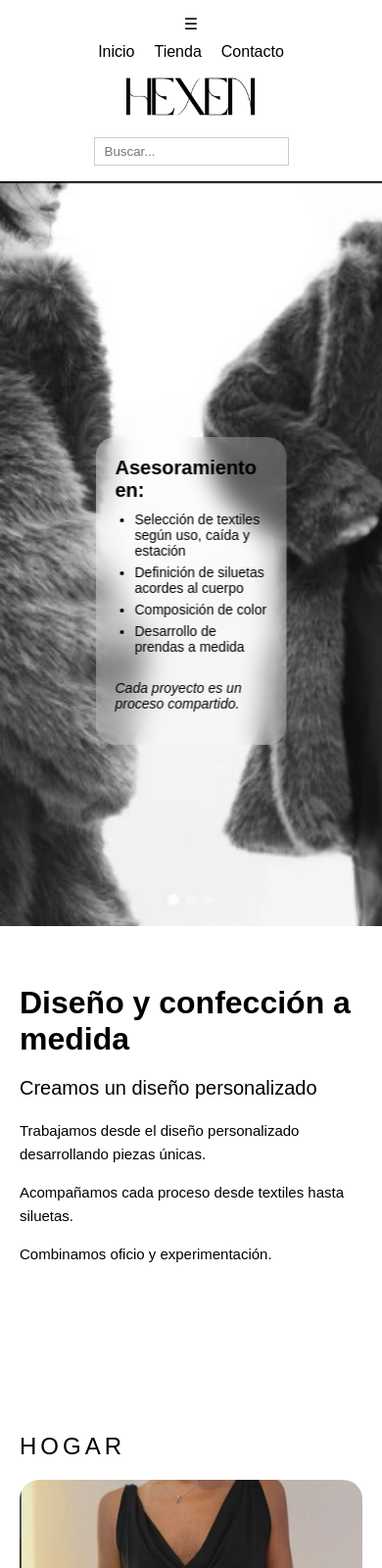
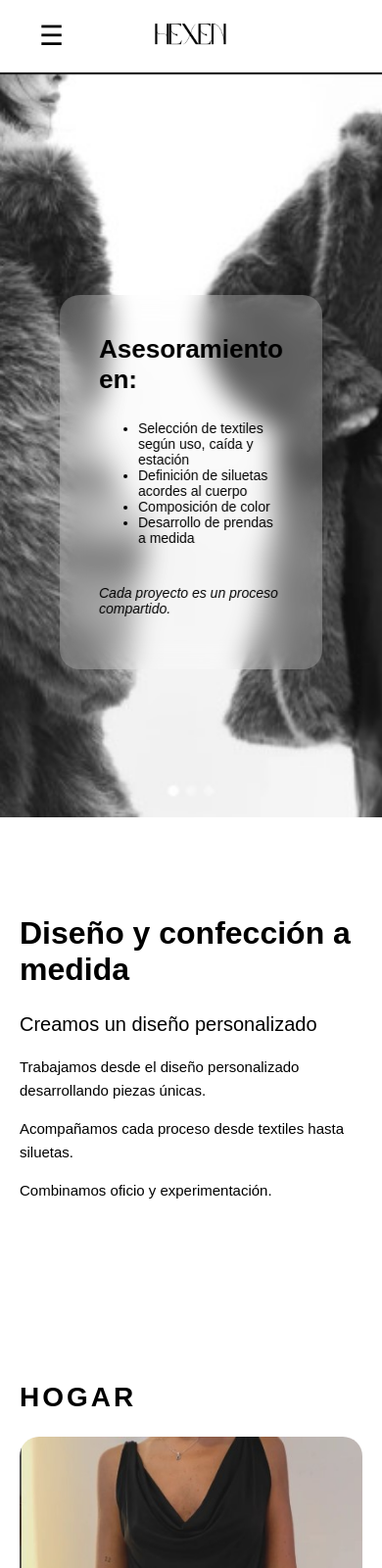
Before and after one commit to FCDesignsWeb/hexenminimal, a plain HTML site: page index.html in a window 390 px wide. Shown: the top 1600 px of the page at 98% size. Drawn offline with Linux system fonts and the light colour scheme.

Commit message:
Update styles.css

```diff
--- a/styles.css
+++ b/styles.css
@@ -6,61 +6,75 @@ body {
   color: black;
 }
 
-/* NAVBAR */
+/* ================= NAVBAR ================= */
+
 .navbar {
-  display: grid;
-  grid-template-columns: 1fr auto 1fr;
+  display: flex;
   align-items: center;
-  padding: 15px 20px;
+  justify-content: space-between;
+  padding: 20px 40px;
+  position: relative;
   border-bottom: 1px solid #eee;
 }
 
-/* IZQUIERDA */
+/* LOGO CENTRADO */
+.nav-center {
+  position: absolute;
+  left: 50%;
+  transform: translateX(-50%);
+}
+
+.logo {
+  height: 40px;
+}
+
+/* MENÚ */
 .nav-left {
   display: flex;
-  gap: 20px;
+  gap: 30px;
 }
 
 .nav-left a {
   text-decoration: none;
   color: black;
+  font-size: 13px;
+  letter-spacing: 2px;
+  text-transform: uppercase;
+  transition: 0.3s;
 }
 
-/* CENTRO */
-.nav-center {
-  text-align: center;
+.nav-left a:hover {
+  opacity: 0.5;
 }
 
-.logo {
-  width: 180px;
-  height: auto;
+/* BUSCADOR */
+.buscador {
+  border: none;
+  border-bottom: 1px solid black;
+  outline: none;
 }
 
-/* DERECHA */
-.nav-right {
-  display: flex;
-  justify-content: flex-end;
+/* HAMBURGUESA */
+.menu-toggle {
+  display: none;
+  font-size: 28px;
+  cursor: pointer;
+  z-index: 1001;
 }
 
-.buscador {
-  padding: 6px 10px;
-  border: 1px solid #ccc;
-}
+/* ================= HERO ================= */
 
-/* HERO */
 .hero {
   position: relative;
   height: 90vh;
 }
 
-/* IMAGEN */
 .hero-img {
   width: 100%;
   height: 100%;
   object-fit: cover;
 }
 
-/* CAJA VIDRIO */
 .hero-texto {
   position: absolute;
   top: 55%;
@@ -72,78 +86,69 @@ body {
 
   background: rgba(255, 255, 255, 0.25);
   backdrop-filter: blur(12px);
-  -webkit-backdrop-filter: blur(12px);
 
   border-radius: 20px;
-  text-align: left;
-
   display: flex;
   flex-direction: column;
   gap: 10px;
 }
 
-/* TITULO */
 .hero-texto h1 {
   margin: 0;
   font-size: 26px;
 }
 
-/* LISTA */
-.hero-texto ul {
-  margin: 0;
-  padding-left: 20px;
-}
-
 .hero-texto li {
-  margin-bottom: 6px;
   font-size: 14px;
 }
 
-/* TEXTO FINAL */
 .descripcion {
-  margin-top: 10px;
   font-size: 14px;
   font-style: italic;
 }
 
-/* SECCIONES */
+/* ================= INTRO ================= */
+
+.intro {
+  max-width: 800px;
+  margin: 100px auto;
+  padding: 0 20px;
+}
+
+.intro h2 {
+  font-size: 32px;
+}
+
+.intro h3 {
+  font-size: 20px;
+  font-weight: normal;
+}
+
+.intro p {
+  font-size: 15px;
+  line-height: 1.6;
+}
+
+/* ================= GRID ================= */
+
 .categoria {
   padding: 60px 20px;
 }
 
-.categoria h2 {
-  margin-top: 50px;
-}
-
-/* GRID HOGAR */
-.grid-hogar {
-  display: grid;
-  grid-template-columns: repeat(2, 1fr);
-  gap: 15px;
-}
-
-.grid-hogar img {
-  width: 100%;
-  border-radius: 20px;
-}
-
-/* TITULOS TIENDA */
-.categoria h3 {
-  margin-top: 40px;
-  margin-bottom: 15px;
-  font-size: 22px;
-}
-
-/* GRID TIENDA */
+.grid-hogar,
 .grid-tienda {
   display: grid;
   grid-template-columns: repeat(2, 1fr);
   gap: 15px;
 }
 
+.grid-hogar img,
 .grid-tienda img {
   width: 100%;
   border-radius: 20px;
+}
+
+.grid-tienda img {
   transition: 0.3s;
 }
 
@@ -151,8 +156,24 @@ body {
   transform: scale(1.03);
 }
 
+/* ================= TITULOS ================= */
 
-/* BOTON */
+.titulo-tienda {
+  font-size: 48px;
+  letter-spacing: 6px;
+  text-transform: uppercase;
+  text-align: center;
+}
+
+.subtitulo-tienda,
+.titulo-hogar {
+  font-size: 28px;
+  letter-spacing: 3px;
+  text-transform: uppercase;
+}
+
+/* ================= BOTONES ================= */
+
 .btn {
   display: inline-block;
   padding: 12px 25px;
@@ -167,57 +188,8 @@ body {
   color: white;
 }
 
-/* FOOTER */
-footer {
-  text-align: center;
-  padding: 30px;
-}
-/* INTRO */
-.intro {
-  max-width: 800px;
-  margin: 100px auto;
-  padding: 0 20px;
-  text-align: left;
-}
+/* ================= CONTACTO ================= */
 
-/* TITULO */
-.intro h2 {
-  font-size: 32px;
-  margin-bottom: 10px;
-}
-
-/* SUBTITULO */
-.intro h3 {
-  font-size: 20px;
-  margin-bottom: 20px;
-  font-weight: normal;
-}
-
-/* PÁRRAFOS */
-.intro p {
-  font-size: 15px;
-  line-height: 1.6;
-  margin-bottom: 15px;
-}
-.titulo-hogar {
-  font-size: 42px;
-  font-weight: 300;
-  letter-spacing: 4px;
-  text-transform: uppercase;
-  font-family: Arial, Helvetica, sans-serif; /* o después cambiamos */
-}
-/* HERO CONTACTO */
-.contacto-hero {
-  text-align: center;
-  padding: 80px 20px;
-}
-
-.contacto-hero h1 {
-  font-size: 36px;
-  margin-bottom: 10px;
-}
-
-/* CONTENEDOR */
 .contacto-box {
   display: grid;
   grid-template-columns: 1fr 1fr;
@@ -227,16 +199,6 @@ footer {
   padding: 20px;
 }
 
-/* INFO */
-.contacto-info h2 {
-  margin-bottom: 10px;
-}
-
-.redes {
-  margin-top: 20px;
-}
-
-/* FORM */
 .formulario {
   display: flex;
   flex-direction: column;
@@ -247,11 +209,6 @@ footer {
 .formulario textarea {
   padding: 10px;
   border: 1px solid #ccc;
-  font-family: inherit;
-}
-
-.formulario textarea {
-  min-height: 120px;
 }
 
 .formulario button {
@@ -259,7 +216,6 @@ footer {
   border: 1px solid black;
   background: white;
   cursor: pointer;
-  transition: 0.3s;
 }
 
 .formulario button:hover {
@@ -267,99 +223,60 @@ footer {
   color: white;
 }
 
-/* MOBILE */
-@media (max-width: 700px) {
-  .contacto-box {
-    grid-template-columns: 1fr;
-  }
-}
-.redes a {
-  text-decoration: none;
-  color: black;
-  font-weight: bold;
+/* ================= FOOTER ================= */
+
+footer {
+  text-align: center;
+  padding: 30px;
 }
 
-.redes a:hover {
-  text-decoration: underline;
-}
-/* TITULO TIENDA (tipo logo) */
-.titulo-tienda {
-  font-size: 48px;
-  font-weight: 300;
-  letter-spacing: 6px;
-  text-transform: uppercase;
-  text-align: center;
-  margin-bottom: 40px;
-}
+/* ================= 📱 MOBILE PRO ================= */
 
-/* SUBTITULOS (igual que hogar) */
-.subtitulo-tienda {
-  font-size: 32px;
-  font-weight: 300;
-  letter-spacing: 3px;
-  text-transform: uppercase;
-  margin-top: 40px;
-  margin-bottom: 15px;
-}
-/* 📱 MOBILE */
 @media (max-width: 768px) {
 
-  /* NAVBAR */
-  .navbar {
-    grid-template-columns: 1fr;
-    text-align: center;
-    gap: 10px;
-  }
-
-  .nav-left {
-    justify-content: center;
-    flex-wrap: wrap;
+  .menu-toggle {
+    display: block;
   }
 
   .nav-right {
+    display: none;
+  }
+
+  /* MENÚ FULLSCREEN */
+  .nav-left {
+    position: fixed;
+    top: 0;
+    left: -100%;
+    width: 100%;
+    height: 100vh;
+    background: white;
+    flex-direction: column;
     justify-content: center;
+    align-items: center;
+    transition: 0.4s;
+  }
+
+  .nav-left a {
+    font-size: 22px;
+    margin: 15px 0;
+  }
+
+  .nav-left.active {
+    left: 0;
   }
 
   /* LOGO */
   .logo {
-    width: 140px;
+    height: 30px;
   }
 
-  /* HERO TEXTO */
-  .hero-texto {
-    padding: 20px;
-    max-width: 90%;
-    font-size: 14px;
-  }
-
-  .hero-texto h1 {
-    font-size: 20px;
-  }
-
-  /* INTRO */
-  .intro {
-    margin: 60px auto;
-  }
-
-  /* GRID → 1 columna */
+  /* GRID */
   .grid-hogar,
   .grid-tienda {
     grid-template-columns: 1fr;
   }
 
-  /* TITULOS */
-  .titulo-tienda {
-    font-size: 32px;
-  }
-
-  .subtitulo-tienda,
-  .titulo-hogar {
-    font-size: 24px;
-  }
-
-  /* CONTACTO */
   .contacto-box {
     grid-template-columns: 1fr;
   }
-
 }
```
